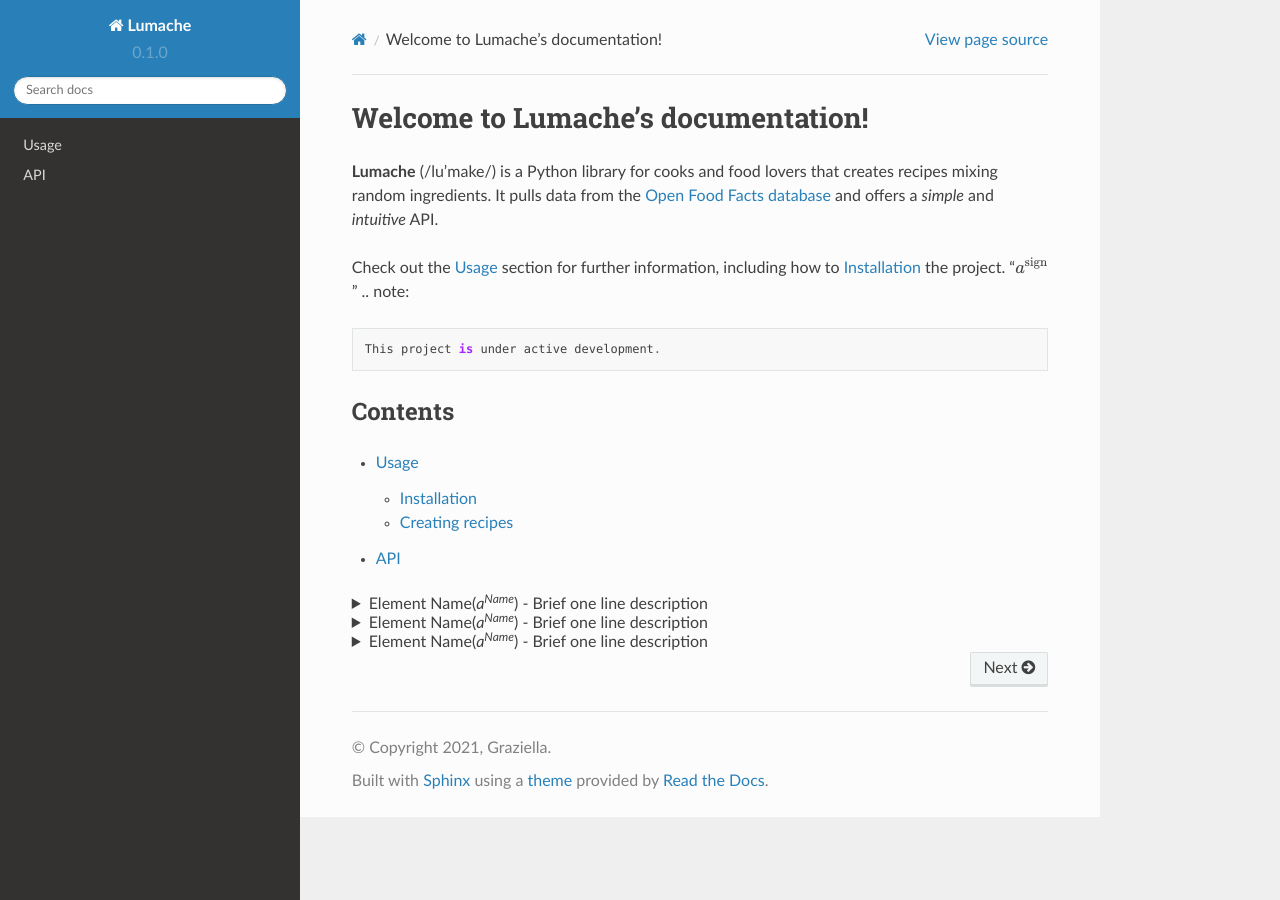
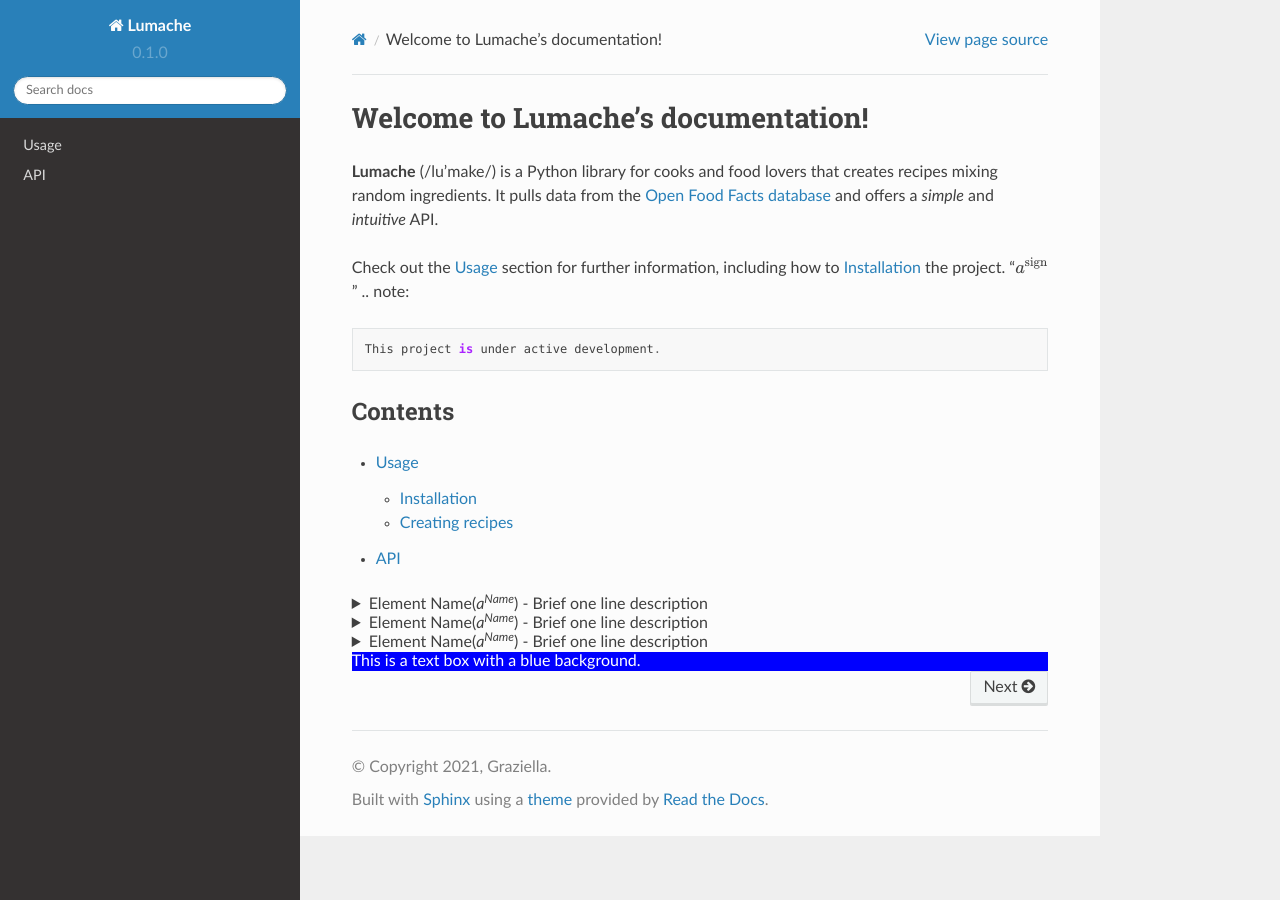
Before and after one commit to HaomiaoLuoLlanio/doc_beginning, a Sphinx documentation site: the page built from docs/source/index.rst, in a window 1280 px wide. Built offline with Sphinx 7.4.7 and the Read the Docs theme 2.0.0, drawn with Linux system fonts in a browser that asks for light colours.

Commit message:
Update index.rst

```diff
--- a/docs/source/index.rst
+++ b/docs/source/index.rst
@@ -47,6 +47,7 @@
 
 
 .. raw:: html
-   <div style="background-color: #0000FF; color: white;">
-  This is a text box with a blue background.
-   </div>
+
+  <div style="background-color: blue; color: white;">
+    This is a text box with a blue background.
+  </div>
```
